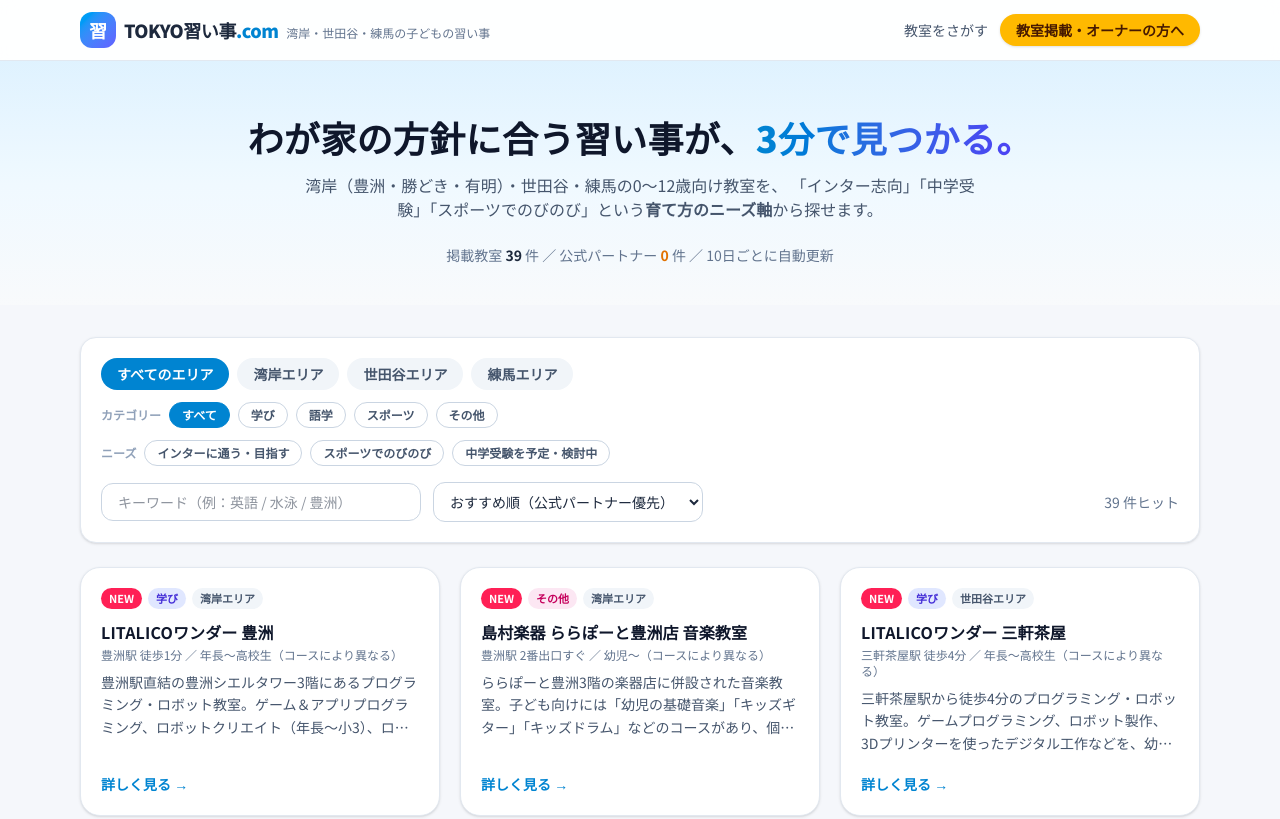
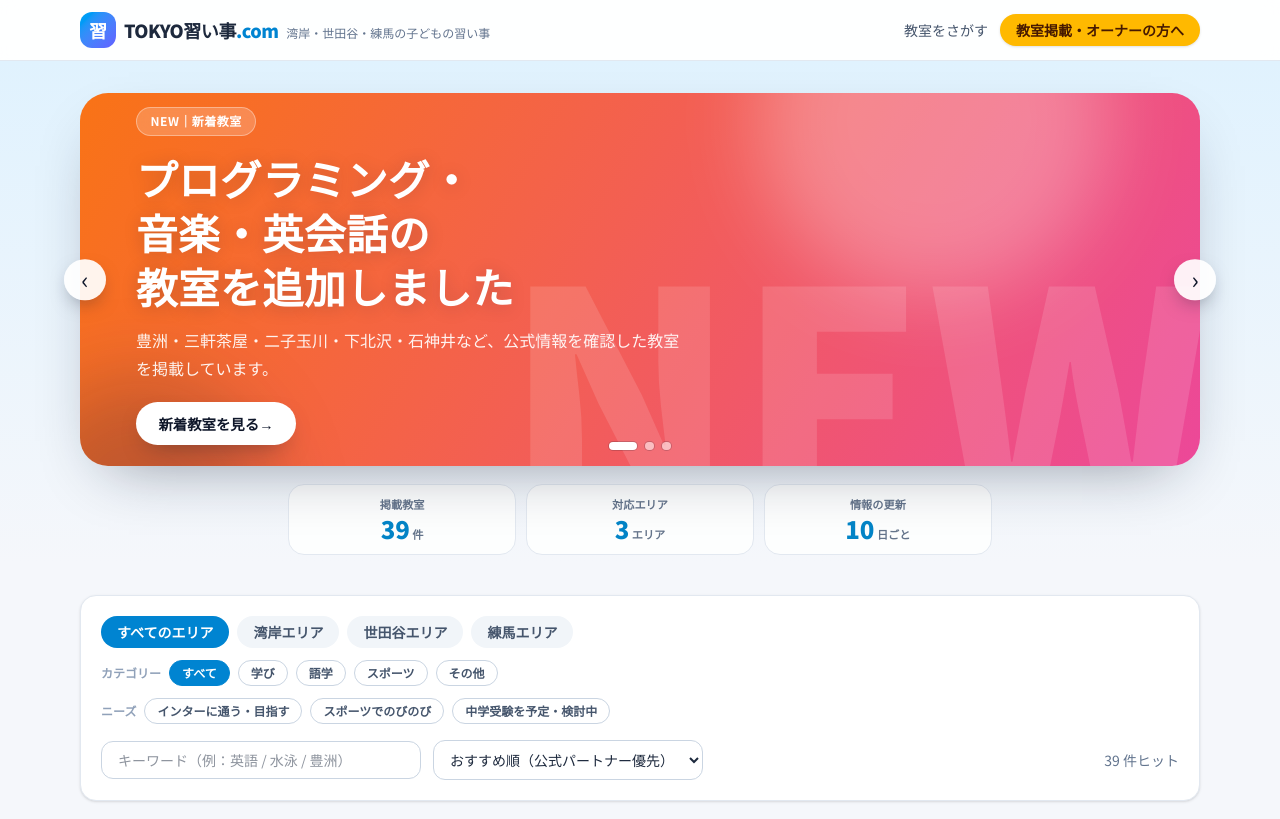
Before and after one commit to takakionoda-spec/tokyo-naraigoto, an Astro site: page / in a window 1280 px wide. Shown: the top 819 px of the page. Built offline with nearby package versions, Linux system fonts and the light colour scheme; Astro itself is replaced by a stand-in of ours; a web font is replaced by a local one.

Commit message:
Add top slideshow banner (ad-ready) and refresh design

```diff
--- a/src/pages/index.astro
+++ b/src/pages/index.astro
@@ -1,6 +1,8 @@
 ---
 import Base from '../layouts/Base.astro';
 import classrooms from '../data/classrooms.json';
+import HeroSlider from '../components/HeroSlider.astro';
+import banners from '../data/banners.json';
 
 export const AREA_LABELS = { wangan: '湾岸エリア', setagaya: '世田谷エリア', nerima: '練馬エリア' };
 export const CATEGORY_LABELS = { learning: '学び', language: '語学', sports: 'スポーツ', other: 'その他' };
@@ -28,19 +30,15 @@ const partnerCount = classrooms.filter((c) => c.partner).length;
   title="TOKYO習い事.com｜湾岸・世田谷・練馬の子どもの習い事ポータル"
   description="豊洲・勝どき・有明などの湾岸エリア、世田谷、練馬の0〜12歳向け習い事を、インター志向・中学受験・スポーツ重視などの「親のニーズ軸」で探せるポータルサイト。"
 >
-  <!-- Hero -->
-  <section class="bg-gradient-to-b from-sky-100 via-sky-50 to-slate-50">
-    <div class="mx-auto max-w-6xl px-4 pb-10 pt-14 text-center">
-      <h1 class="text-3xl font-extrabold tracking-tight text-slate-900 sm:text-4xl">
-        わが家の方針に合う習い事が、<span class="bg-gradient-to-r from-sky-600 to-indigo-600 bg-clip-text text-transparent">3分で見つかる。</span>
-      </h1>
-      <p class="mx-auto mt-4 max-w-2xl text-slate-600">
-        湾岸（豊洲・勝どき・有明）・世田谷・練馬の0〜12歳向け教室を、
-        「インター志向」「中学受験」「スポーツでのびのび」という<strong>育て方のニーズ軸</strong>から探せます。
-      </p>
-      <p class="mt-6 text-sm text-slate-500">
-        掲載教室 <strong class="text-slate-800">{classrooms.length}</strong> 件 ／ 公式パートナー <strong class="text-amber-600">{partnerCount}</strong> 件 ／ 10日ごとに自動更新
-      </p>
+  <!-- Hero：スライドショーバナー（内容は src/data/banners.json で管理） -->
+  <section class="hero-wrap">
+    <div class="mx-auto max-w-6xl px-4 pb-2 pt-5 sm:pt-8">
+      <HeroSlider banners={banners.slides} />
+      <dl class="hero-stats">
+        <div><dt>掲載教室</dt><dd>{classrooms.length}<small>件</small></dd></div>
+        <div><dt>対応エリア</dt><dd>{Object.keys(AREA_LABELS).length}<small>エリア</small></dd></div>
+        <div><dt>情報の更新</dt><dd>10<small>日ごと</small></dd></div>
+      </dl>
     </div>
   </section>
 
```
